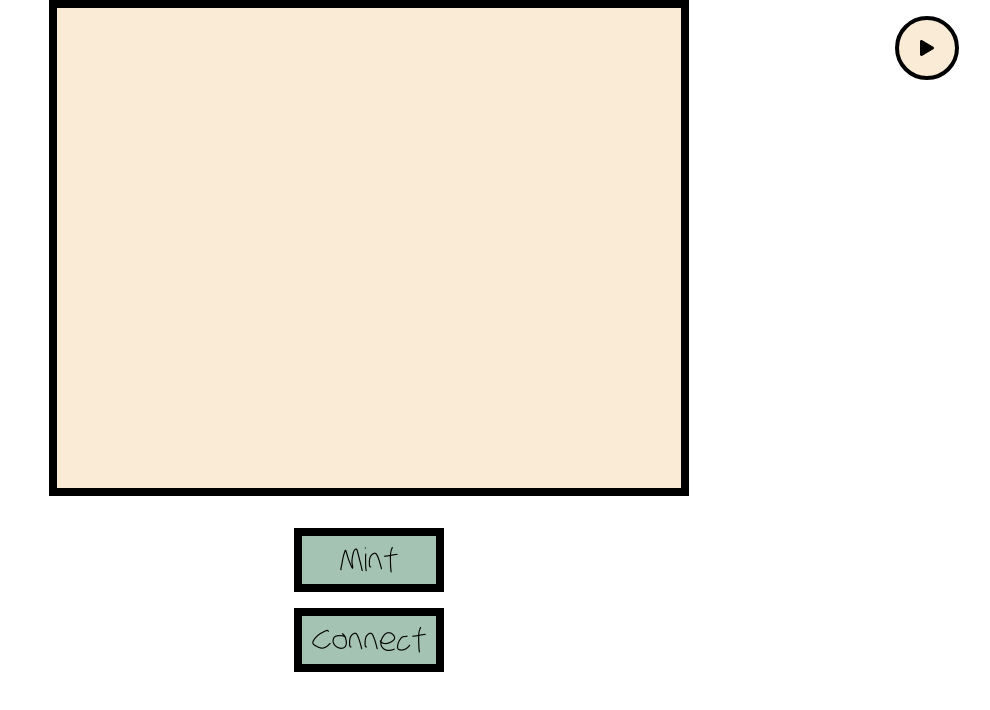
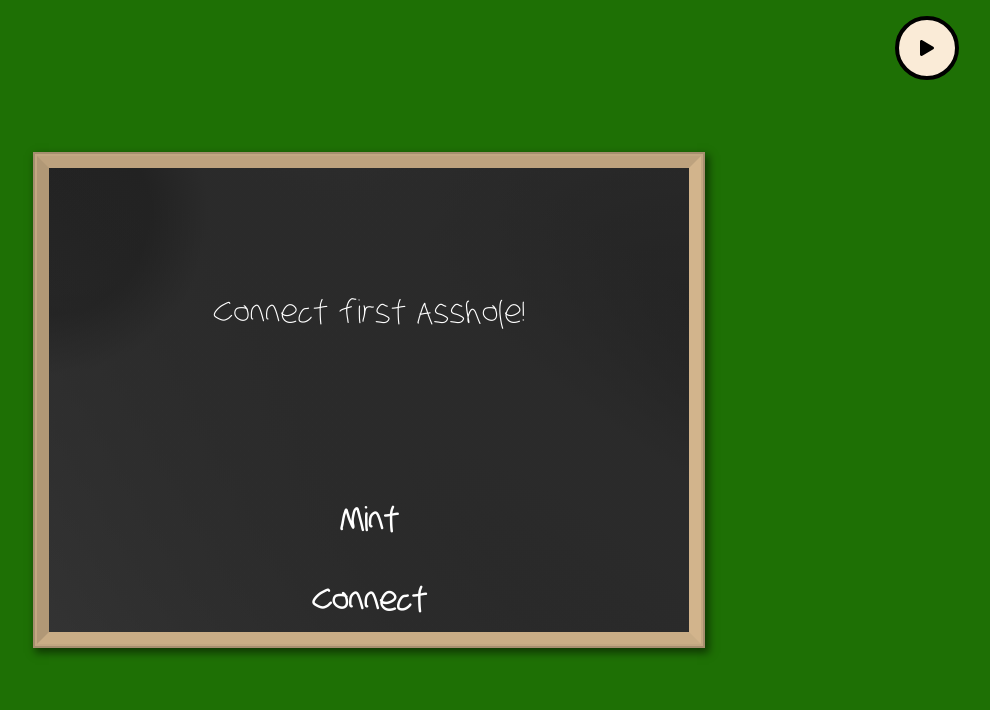
Before and after one commit to NileshSharma20/ibbutt, a React (Create React App) app: page /mintOnHold in a window 1280 px wide. Shown: the top 710 px of the page, without its empty margins (271-1261 px from the left). Built offline with nearby package versions, Linux system fonts and the light colour scheme.

Commit message:
Mint page update

```diff
--- a/src/pages/Mint/Mint.css
+++ b/src/pages/Mint/Mint.css
@@ -1,11 +1,12 @@
 .mint-container{
     width: 100%;
     height: 100vh;
-    display: grid;
+    display:flex;
     /* grid-template-columns: 100%; */
     grid-template-rows: 80vh 20vh;
     justify-content: center;
     align-items: center;
+    background-color: rgb(30, 112, 5);
     /* background: url(../../background-image/weed-back.png) fixed center no-repeat; */
     /* border: 2px solid black; */
 }
@@ -13,22 +14,34 @@
 .mint-content{
     display: grid;
     /* grid-template-columns: 100%; */
-    grid-template-rows: 70vh 10vh;
+    grid-template-rows: 40vh 10vh;
     justify-content:center;
     align-content: center;
     height: auto;
+
+    border: tan solid 12px;
+    border-top: #bda27e solid 12px;
+    border-left: #b19876 solid 12px;
+    border-bottom: #c9ad86 solid 12px;
+    box-shadow: 0px 0px 6px 5px rgba(58, 18, 13, 0), 0px 0px 0px 2px #c2a782, 0px 0px 0px 4px #a58e6f, 3px 4px 8px 5px rgba(0, 0, 0, 0.5);
+    background-image: radial-gradient( circle at left 10%, rgba(34, 34, 34, 0.3), rgba(34, 34, 34, 0.3) 80px, rgba(34, 34, 34, 0.5) 100px, rgba(51, 51, 51, 0.5) 160px, rgba(51, 51, 51, 0.5)), linear-gradient( 215deg, transparent, transparent 100px, #222 260px, #222 320px, transparent), radial-gradient( circle at right, #111, rgba(51, 51, 51, 1));
+    background-color: #333;
     /* border: 2px solid red; */
 }
 
 .mint-info{
     display: flex;
     width: 50vw;
-    background-color: antiquewhite;
-    border: 0.5rem solid black;
-    /* padding: 2rem; */
+    /* background-color: antiquewhite; */
+    /* border: 0.5rem solid tan; */
+    color: white;
+    font-size: 2rem;
+    text-align: center;
+    word-break: break-word;
+    padding: 0 2rem;
     justify-content: center;
     align-items: center;
-    margin: 2rem 0;
+    margin: 0 0 2rem 0;
 }
 
 .mint-btn{
@@ -42,16 +55,17 @@
     min-height: 45px;
     width: 10vw;
     height: 8vh;
-    background-color: #a4c3b2;
-    /* color: antiquewhite; */
+    /* background-color: #a4c3b2; */
+    color: white;
+    font-weight: bold;
     font-size: 2rem;
-    border: 0.5rem solid black;
+    /* border: 0.5rem solid black; */
     transition: 0.3s ease-in-out;
     cursor: pointer;
 }
 
 .mint-btn:hover{
-    transform: scale(0.9);
+    transform: rotate(-3deg);
 }
 
 .social-grid{
@@ -192,6 +206,9 @@
     .mint-img-hori{
         width: clamp(150px,20vw,20vw);
     }
+    .mint-content, .mint-info{
+        width: 60vw;
+    }
 }
 
 @media only screen and (max-width: 758px) {
--- a/src/pages/Mint/Mint.jsx
+++ b/src/pages/Mint/Mint.jsx
@@ -20,7 +20,7 @@ function Mint() {
       <div className='mint-container'>
 
         <div className="mint-content">
-          <div className="mint-info">{walletAddress}</div>
+          <div className="mint-info">{walletAddress?walletAddress:"Connect first Asshole!"}</div>
           <div className="mint-btn">Mint</div>
           <div className="mint-btn"
             onClick={()=>handleConnect()}
```
